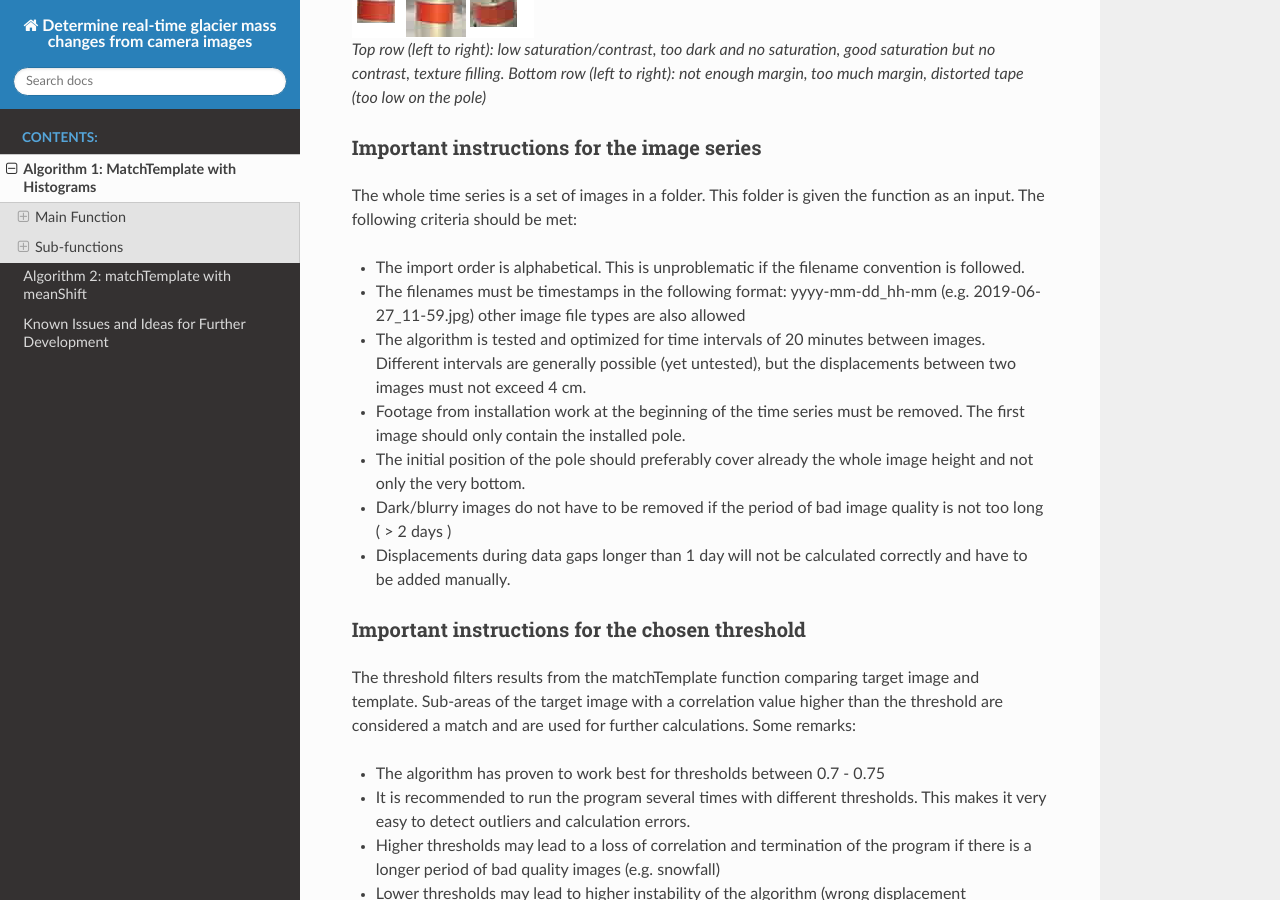
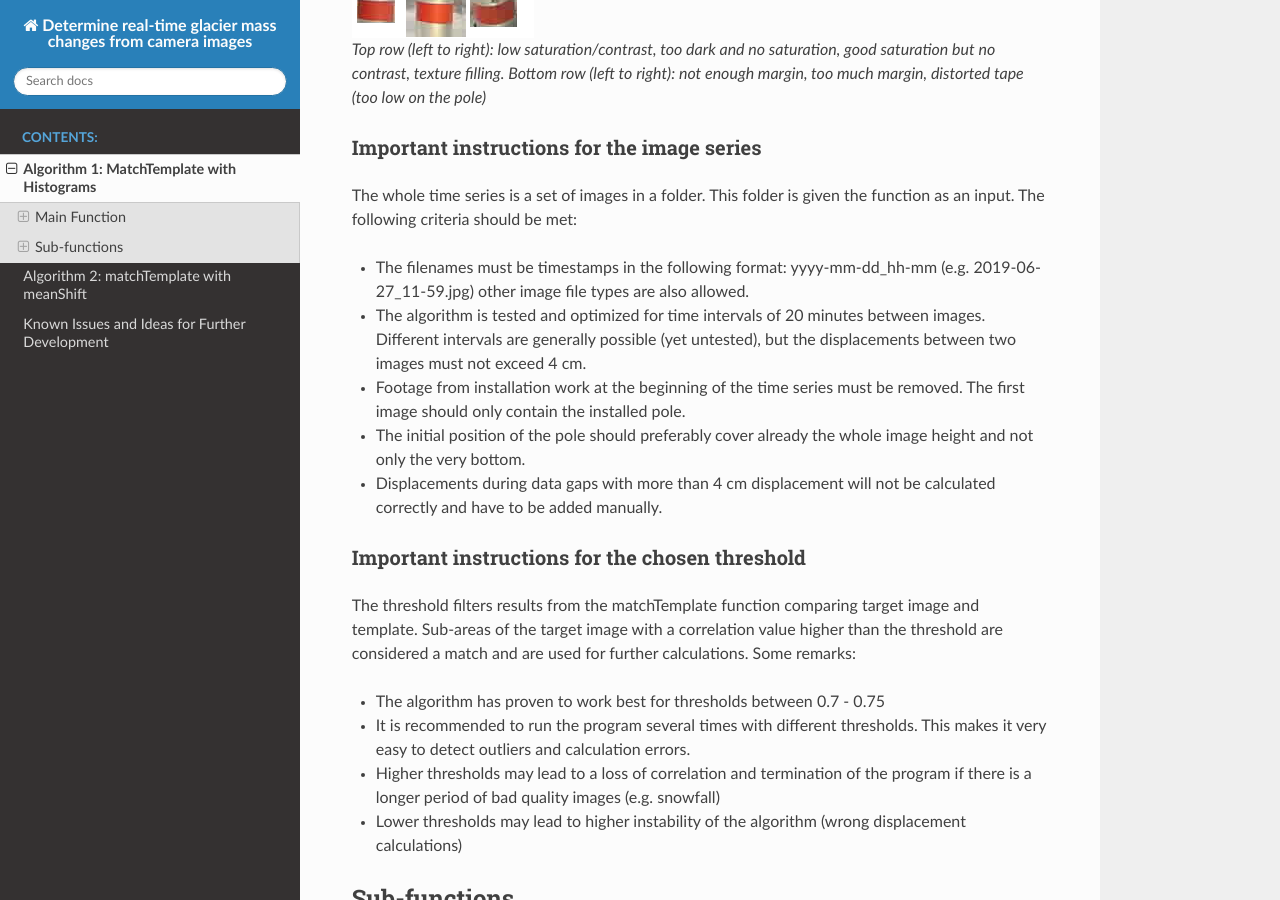
Before and after one commit to acremona/glacier-anomalies-at-point-scale, a Sphinx documentation site: the page built from sphinx/algorithm1.rst, in a window 1280 px wide and 900 px high, scrolled down 1535 px. Built offline with Sphinx 7.4.7 and the Read the Docs theme 2.0.0, drawn with Linux system fonts in a browser that asks for light colours.

Commit message:
Minor changes in docs

```diff
--- a/sphinx/algorithm1.rst
+++ b/sphinx/algorithm1.rst
@@ -59,13 +59,11 @@ Important instructions for the image series
 ~~~~~~~~~~~~~~~~~~~~~~~~~~~~~~~~~~~~~~~~~~~~~~
 The whole time series is a set of images in a folder. This folder is given the function as an input. The following criteria should be met:
 
-* The import order is alphabetical. This is unproblematic if the filename convention is followed.
-* The filenames must be timestamps in the following format: yyyy-mm-dd_hh-mm (e.g. 2019-06-27_11-59.jpg) other image file types are also allowed
+* The filenames must be timestamps in the following format: yyyy-mm-dd_hh-mm (e.g. 2019-06-27_11-59.jpg) other image file types are also allowed.
 * The algorithm is tested and optimized for time intervals of 20 minutes between images. Different intervals are generally possible (yet untested), but the displacements between two images must not exceed 4 cm.
 * Footage from installation work at the beginning of the time series must be removed. The first image should only contain the installed pole.
 * The initial position of the pole should preferably cover already the whole image height and not only the very bottom.
-* Dark/blurry images do not have to be removed if the period of bad image quality is not too long ( > 2 days )
-* Displacements during data gaps longer than 1 day will not be calculated correctly and have to be added manually.
+* Displacements during data gaps with more than 4 cm displacement will not be calculated correctly and have to be added manually.
 
 Important instructions for the chosen threshold
 ~~~~~~~~~~~~~~~~~~~~~~~~~~~~~~~~~~~~~~~~~~~~~~~~
```
Also changed, not shown: sphinx/algorithm2.rst (+4 -7 lines), sphinx/output.csv (deleted, +0 -12 lines).
